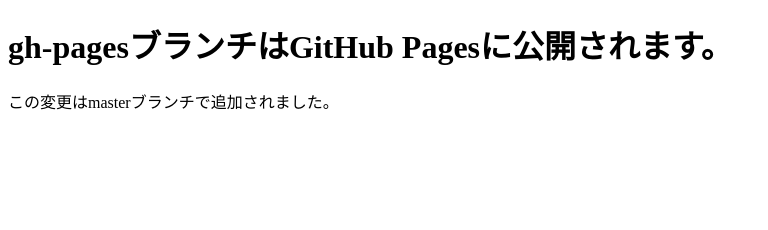
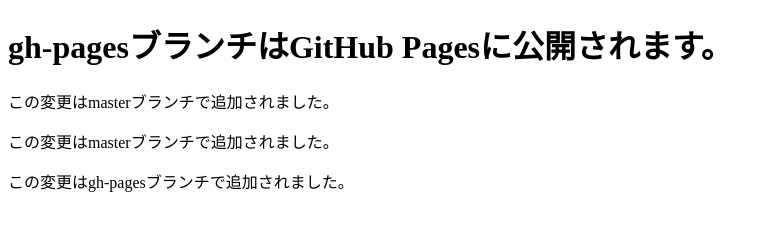
Before and after one commit to koume138/git-study, a plain HTML site: page index.html in a window 1280 px wide. Shown: the whole page, without its empty margins (0-768 px from the left). Drawn offline with Linux system fonts and the light colour scheme.

Commit message:
マージ一回したらずっと同じものになるのか？

```diff
--- a/index.html
+++ b/index.html
@@ -8,5 +8,7 @@
 <body>
     <h1>gh-pagesブランチはGitHub Pagesに公開されます。</h1>
     <p>この変更はmasterブランチで追加されました。</p>
+    <p>この変更はmasterブランチで追加されました。</p>
+    <p>この変更はgh-pagesブランチで追加されました。</p>
 </body>
 </html>
```
